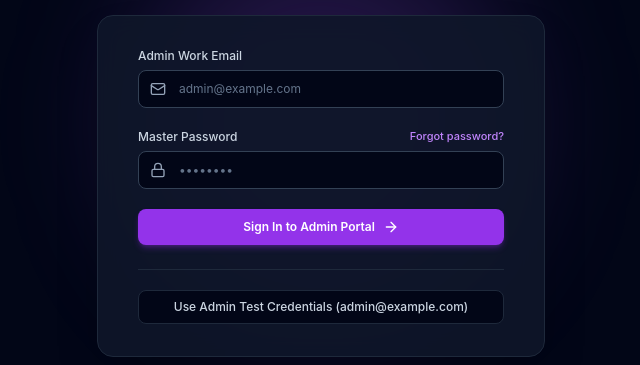
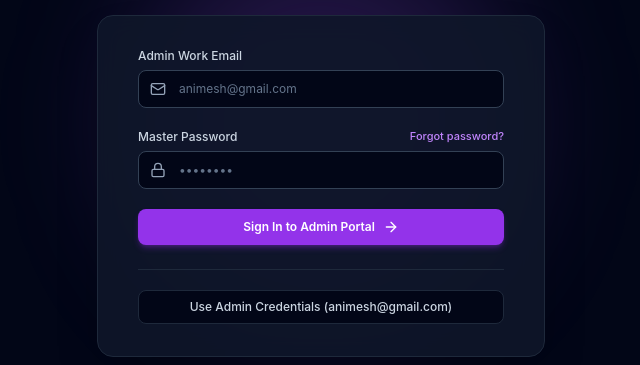
Before and after one commit to Animeshjain02/StudentManagementSystem, a Next.js app: page /admin/login in a window 1280 px wide. Shown: the part 270-635 px from the top of the page, without its empty margins (319-959 px from the left). Built offline with nearby package versions, Linux system fonts and the light colour scheme.

Commit message:
Update admin credentials and remove demo fallback data

```diff
--- a/src/app/admin/login/AdminLoginClient.tsx
+++ b/src/app/admin/login/AdminLoginClient.tsx
@@ -44,8 +44,8 @@ export function AdminLoginClient() {
   };
 
   const fillDemoAdmin = () => {
-    setEmail("admin@example.com");
-    setPassword("Admin@12345");
+    setEmail("animesh@gmail.com");
+    setPassword("animesh@2026");
   };
 
   return (
@@ -92,7 +92,7 @@ export function AdminLoginClient() {
                   required
                   value={email}
                   onChange={(e) => setEmail(e.target.value)}
-                  placeholder="admin@example.com"
+                  placeholder="animesh@gmail.com"
                   className="block w-full pl-10 pr-3 py-2.5 bg-slate-950 border border-slate-700 rounded-lg text-white text-xs placeholder-slate-500 focus:outline-none focus:ring-2 focus:ring-purple-500 focus:border-transparent transition-all"
                 />
               </div>
@@ -136,14 +136,14 @@ export function AdminLoginClient() {
             </button>
           </form>
 
-          {/* Quick Demo Fill */}
+          {/* Quick Admin Credentials Fill */}
           <div className="mt-6 pt-5 border-t border-slate-800">
             <button
               type="button"
               onClick={fillDemoAdmin}
               className="w-full py-2 px-3 rounded-lg bg-slate-950 hover:bg-slate-900 text-slate-300 text-xs border border-slate-800 font-medium transition-colors flex items-center justify-center gap-2 cursor-pointer"
             >
-              <span>Use Admin Test Credentials (admin@example.com)</span>
+              <span>Use Admin Credentials (animesh@gmail.com)</span>
             </button>
           </div>
         </div>
--- a/src/components/layouts/AdminLayout.tsx
+++ b/src/components/layouts/AdminLayout.tsx
@@ -196,7 +196,7 @@ export function AdminLayout({ children, title, subtitle }: AdminLayoutProps) {
             </div>
             <div className="overflow-hidden">
               <div className="text-xs font-semibold text-white truncate">{user?.name || "Administrator"}</div>
-              <div className="text-[10px] text-slate-400 truncate">{user?.email || "admin@example.com"}</div>
+              <div className="text-[10px] text-slate-400 truncate">{user?.email || "animesh@gmail.com"}</div>
             </div>
           </div>
           <button
--- a/src/lib/seed.ts
+++ b/src/lib/seed.ts
@@ -46,10 +46,10 @@ export async function runSeed() {
   });
 
   // 1. Create Admin
-  const adminPasswordHash = await bcrypt.hash("Admin@12345", 10);
+  const adminPasswordHash = await bcrypt.hash("animesh@2026", 10);
   const admin = await User.create({
-    name: "Vikram Malhotra (Super Admin)",
-    email: "admin@example.com",
+    name: "Animesh Jain (Admin)",
+    email: "animesh@gmail.com",
     passwordHash: adminPasswordHash,
     role: "ADMIN",
     status: "ACTIVE",
```
